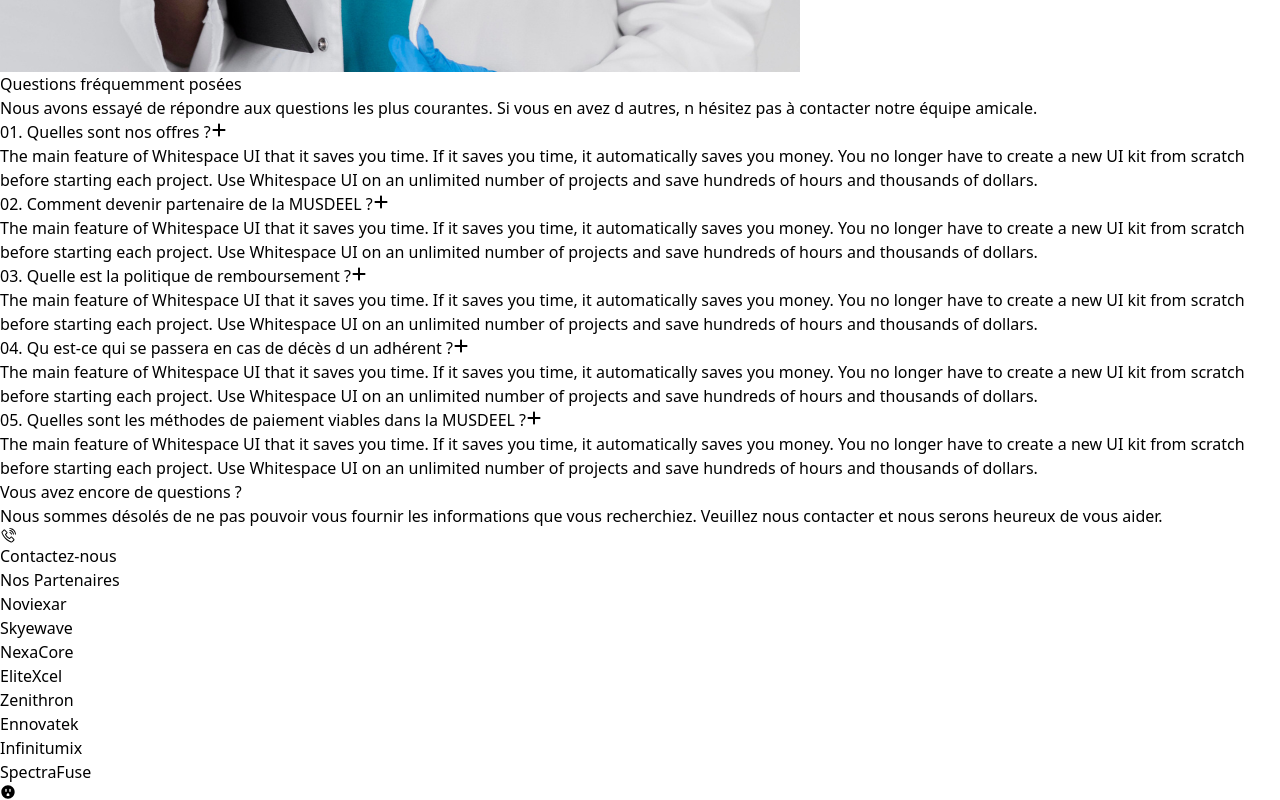
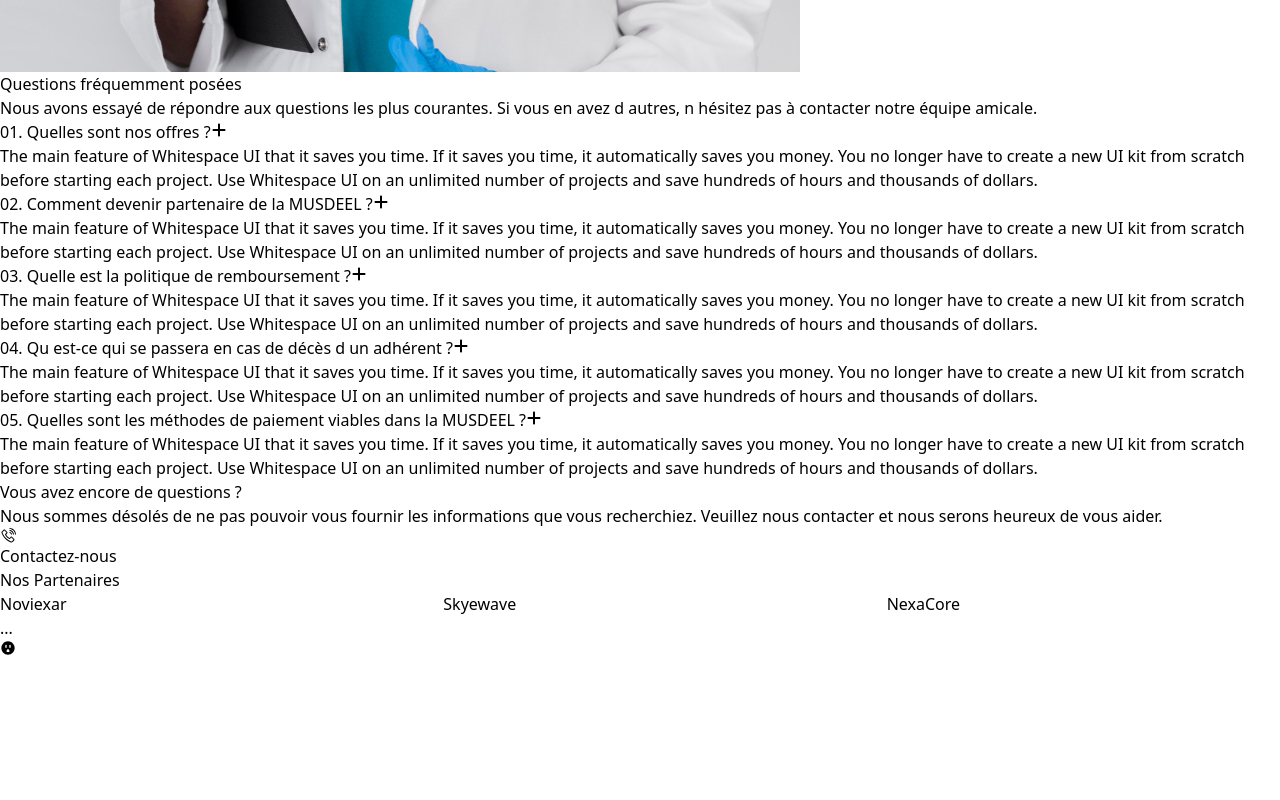
Before and after one commit to rovertnet/Scool, a React (Vite) app: page / in a window 1280 px wide. Shown: the part 3422-4222 px from the top of the page. After the commit the page ends 4078 px from the top, so only its background shows below. Built offline with nearby package versions, Linux system fonts and the light colour scheme.

Commit message:
another commit

```diff
--- a/src/component/cHome/ComposantsMere.jsx
+++ b/src/component/cHome/ComposantsMere.jsx
@@ -2,9 +2,9 @@ import { MdOutlet } from "react-icons/md";
 import Banner from "../cAbout/Banner";
 import About from "./About";
 import Contact from "./Contact";
-import Partenaire from "./Partenaire";
 import Person from "./Person";
 import Question from "./Question";
+import SlidePartenaire from "./SlidePartenaire";
 
 const ComposantsMere = () => {
   return (
@@ -14,7 +14,7 @@ const ComposantsMere = () => {
       <Person />
       <Question />
       <Contact />
-      <Partenaire />
+      <SlidePartenaire />
 
       <MdOutlet />
     </>
```
